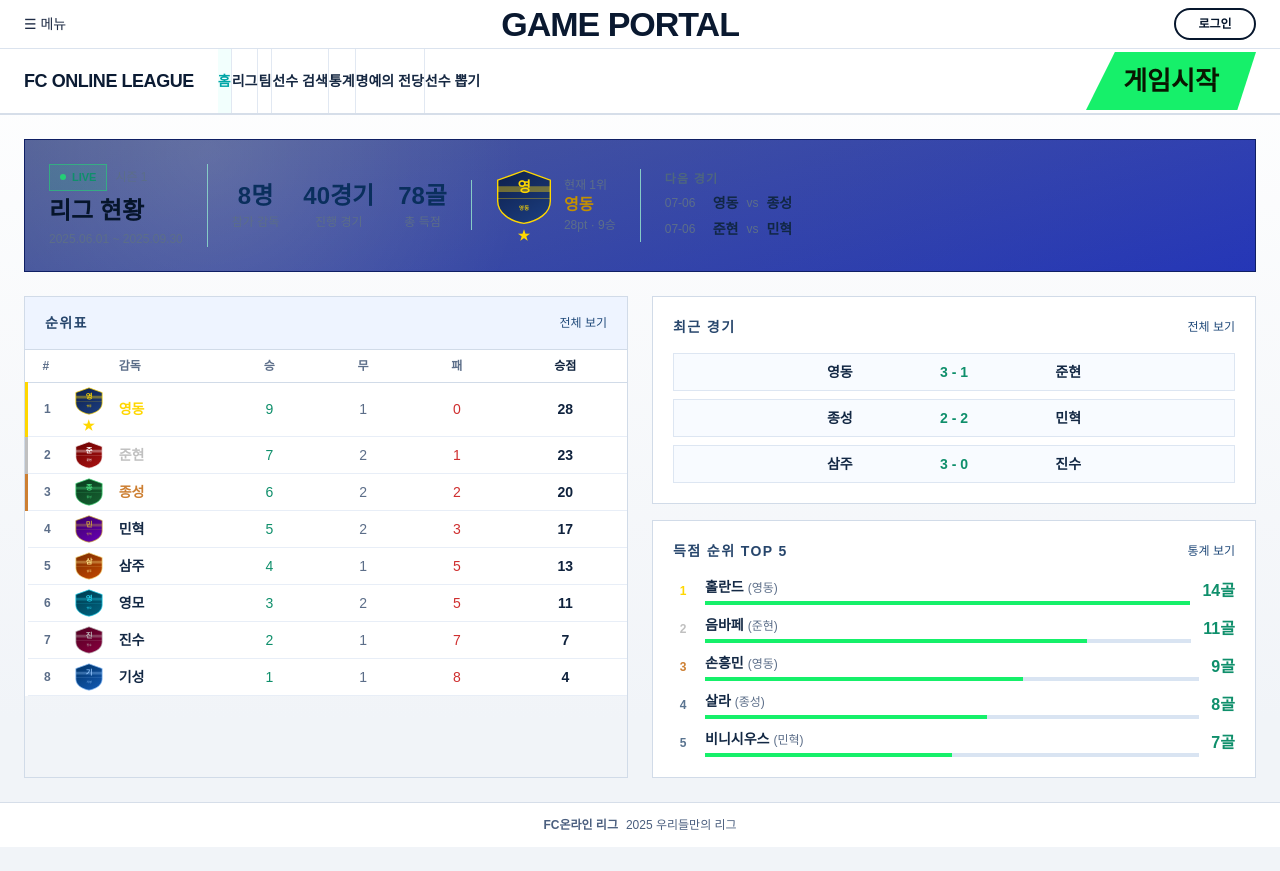
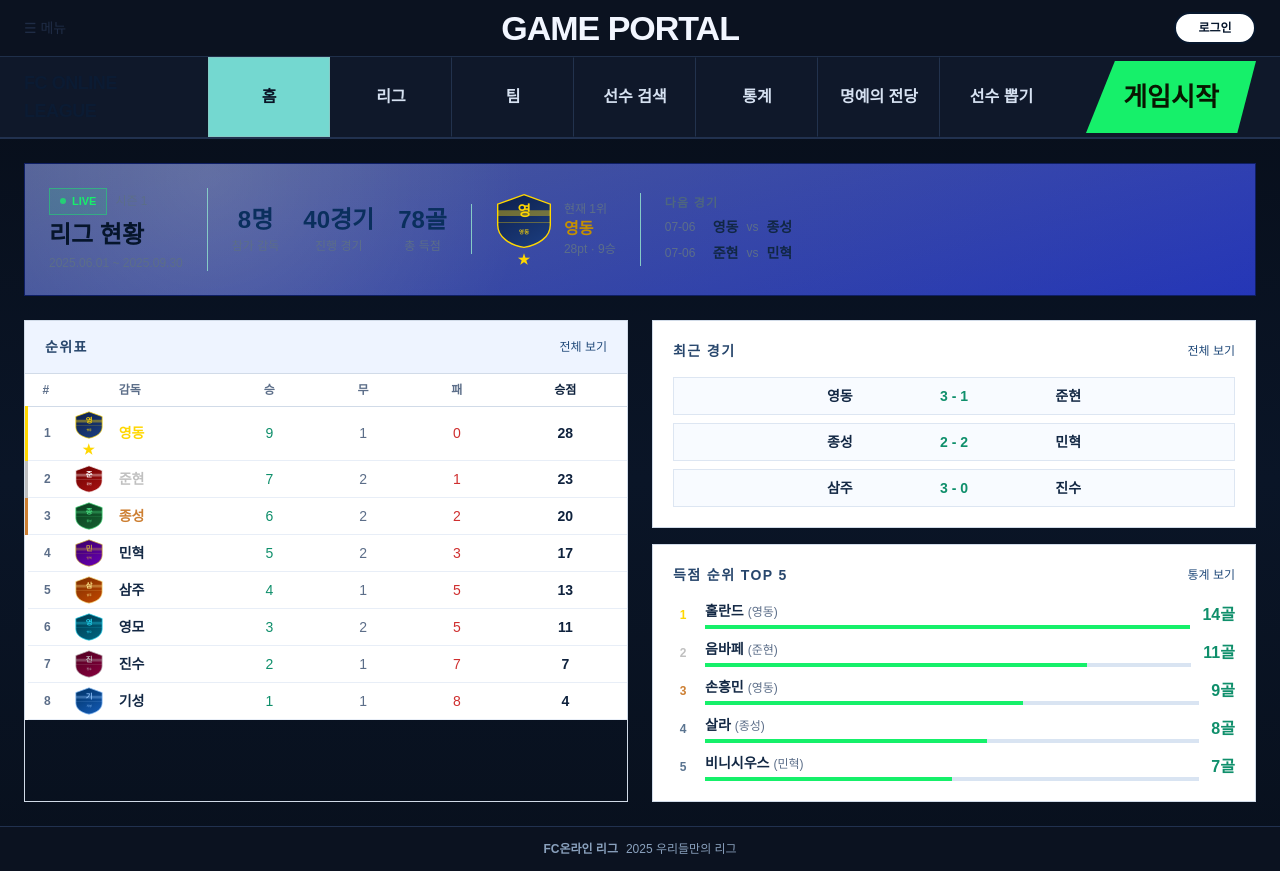
Before and after one commit to zeroeast/FCLeague, a React (Vite) app in the folder frontend/: page / in a window 1280 px wide. Before the commit the page ends 847 px from the top, so only its background shows below. Built offline with nearby package versions, Linux system fonts and the light colour scheme; no server answers.

Commit message:
커서> UI 수저중

```diff
--- a/frontend/src/components/Layout.jsx
+++ b/frontend/src/components/Layout.jsx
@@ -15,7 +15,7 @@ export default function Layout() {
     <div className="portal-app-shell flex flex-col min-h-screen">
       <header className="sticky top-0 z-50 portal-header">
         <div className="portal-topline">
-          <div className="max-w-7xl mx-auto px-6 h-12 flex items-center justify-between">
+          <div className="max-w-7xl mx-auto px-6 h-14 flex items-center justify-between">
             <span className="text-sm font-medium text-[#1f2c45]">☰ 메뉴</span>
             <span className="portal-wordmark">GAME PORTAL</span>
             <NavLink
@@ -28,9 +28,9 @@ export default function Layout() {
         </div>
 
         <div className="portal-mainline">
-          <div className="max-w-7xl mx-auto px-6 h-16 flex items-center gap-6">
+          <div className="max-w-7xl mx-auto px-6 h-20 flex items-center gap-6">
             <span className="text-lg font-black tracking-tight text-[#0b1b33]">FC ONLINE LEAGUE</span>
-            <nav className="flex flex-1">
+            <nav className="portal-nav-grid flex-1">
               {navItems.map(({ to, label }) => (
                 <NavLink
                   key={to}
--- a/frontend/src/index.css
+++ b/frontend/src/index.css
@@ -5,8 +5,8 @@
 @layer base {
   * { box-sizing: border-box; }
   body {
-    background-color: #f1f4f8;
-    color: #0e1d36;
+    background-color: #080c16;
+    color: #e2eaf5;
     font-family: 'Pretendard', 'Noto Sans KR', sans-serif;
     min-height: 100vh;
   }
@@ -704,23 +704,27 @@
 
 /* ---- Theme correction: keep existing features, restyle only ---- */
 .portal-topline {
-  background: #ffffff;
-  border-bottom: 1px solid #dbe3ee;
+  background: #0b1220;
+  border-bottom: 1px solid #1f2f4a;
 }
 
 .portal-mainline {
-  background: #ffffff;
-  border-bottom: 1px solid #d6dee9;
+  background: #0f182a;
+  border-bottom: 1px solid #21314f;
 }
 
 .portal-nav-link {
-  min-height: 64px;
+  min-height: 80px;
   display: grid;
   place-items: center;
-  color: #152741;
-  font-size: 14px;
-  font-weight: 600;
-  border-right: 1px solid #e1e8f2;
+  color: #d7e2f2;
+  font-size: 16px;
+  font-weight: 700;
+  border-right: 1px solid #22324d;
+  border-left: 1px solid transparent;
+  border-top: 1px solid transparent;
+  border-bottom: 1px solid transparent;
+  width: 100%;
 }
 
 .portal-nav-link:last-child {
@@ -728,12 +732,13 @@
 }
 
 .portal-nav-link.is-active {
-  color: #00a6a6;
-  background: #f2fffd;
+  color: #0a1426;
+  background: #74d8d0;
+  border-color: #86cbc6;
 }
 
 .portal-start-chip {
-  min-height: 58px;
+  min-height: 72px;
   min-width: 170px;
   background: #16f06a;
   color: #091600;
@@ -745,9 +750,9 @@
 }
 
 .portal-footer {
-  border-color: #d6dee9;
-  color: #4b5f7f;
-  background: #fff;
+  border-color: #21314f;
+  color: #8aa1bd;
+  background: #0b1220;
 }
 
 .portal-hero-banner {
@@ -769,13 +774,51 @@
   padding: 4px 10px;
   border: 1px solid rgba(22, 240, 106, 0.45);
   background: rgba(22, 240, 106, 0.1);
-  color: #0f8f6b;
+  color: #16f06a;
   font-size: 11px;
   font-weight: 800;
 }
 
 .portal-panel {
   box-shadow: none;
+}
+
+.portal-app-shell {
+  background: linear-gradient(180deg, #070d18 0%, #0a1527 55%, #08101d 100%);
+}
+
+.portal-header {
+  border-bottom: 1px solid #21314f;
+  background: #0f182a;
+}
+
+.portal-wordmark {
+  color: #f2f6ff;
+}
+
+.portal-mainline .text-[#0b1b33] {
+  color: #f2f6ff !important;
+}
+
+.portal-nav-grid {
+  display: grid;
+  grid-template-columns: repeat(7, 122px);
+  justify-content: start;
+  flex: 0 0 auto;
+}
+
+.portal-topline .text-[#1f2c45] {
+  color: #c8d7eb !important;
+}
+
+.portal-login-btn {
+  border-color: #4f6588;
+  background: #0f182a;
+  color: #eaf1ff;
+}
+
+.portal-login-btn:hover {
+  background: #17243b;
 }
 
 @media (max-width: 768px) {
@@ -789,4 +832,9 @@
     min-height: 34px;
     font-size: 12px;
   }
+
+  .portal-nav-grid {
+    grid-template-columns: repeat(4, minmax(74px, 1fr));
+    width: 100%;
+  }
 }
--- a/frontend/tailwind.config.js
+++ b/frontend/tailwind.config.js
@@ -5,15 +5,15 @@ export default {
     extend: {
       colors: {
         bg: {
-          base:     '#f1f4f8',
-          surface:  '#ffffff',
-          elevated: '#eef4ff',
+          base:     '#080c16',
+          surface:  '#0d1526',
+          elevated: '#141f35',
         },
-        border:       '#d1dbe8',
+        border:       '#1e2d45',
         accent:       '#16f06a',
         'accent-dim': '#0f8f6b',
-        muted:        '#5c6e89',
-        text:         '#132844',
+        muted:        '#8aa1bd',
+        text:         '#e2eaf5',
         purple:       '#7c3aed',
         'purple-dim': '#5b21b6',
       },
```
